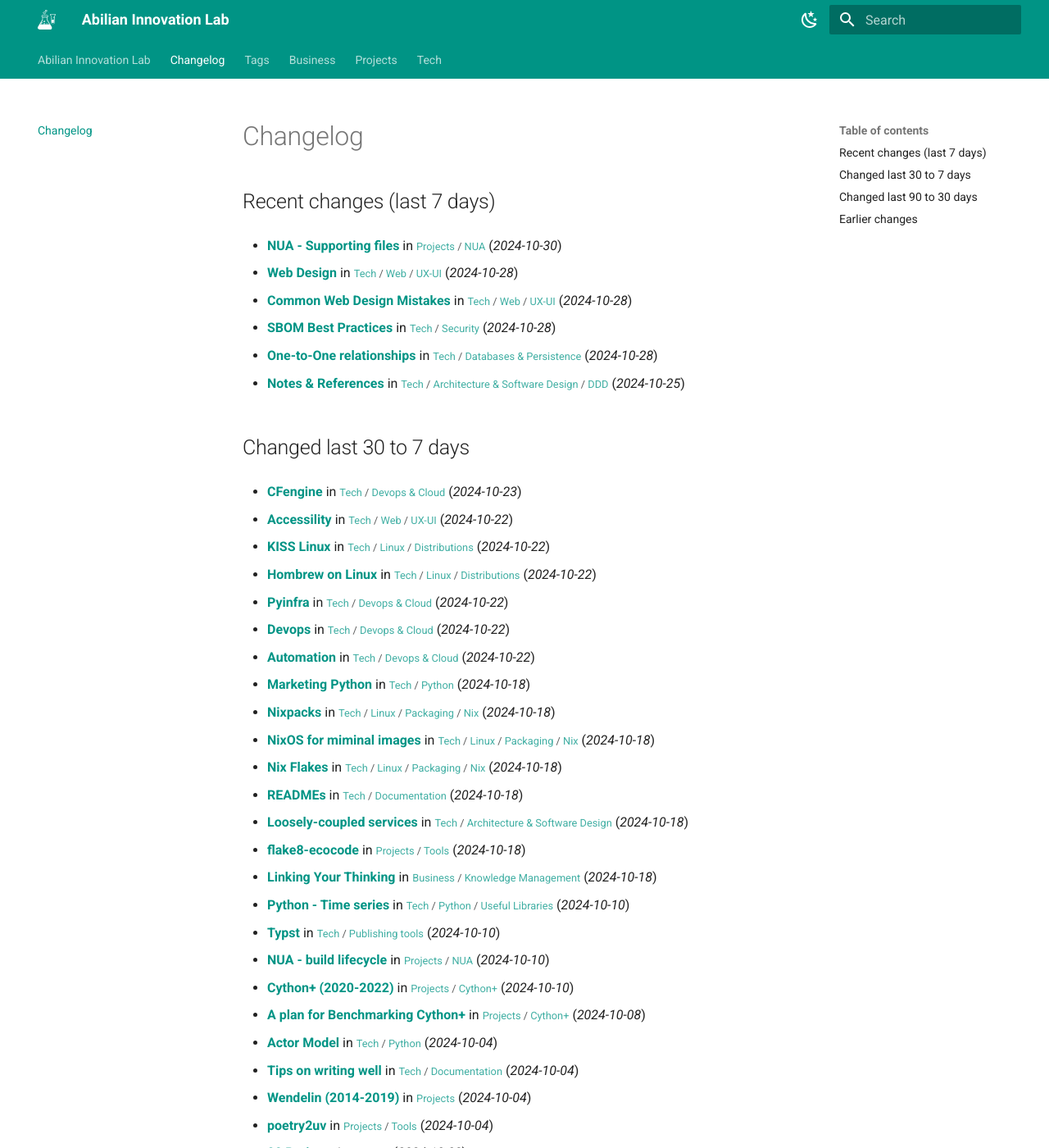
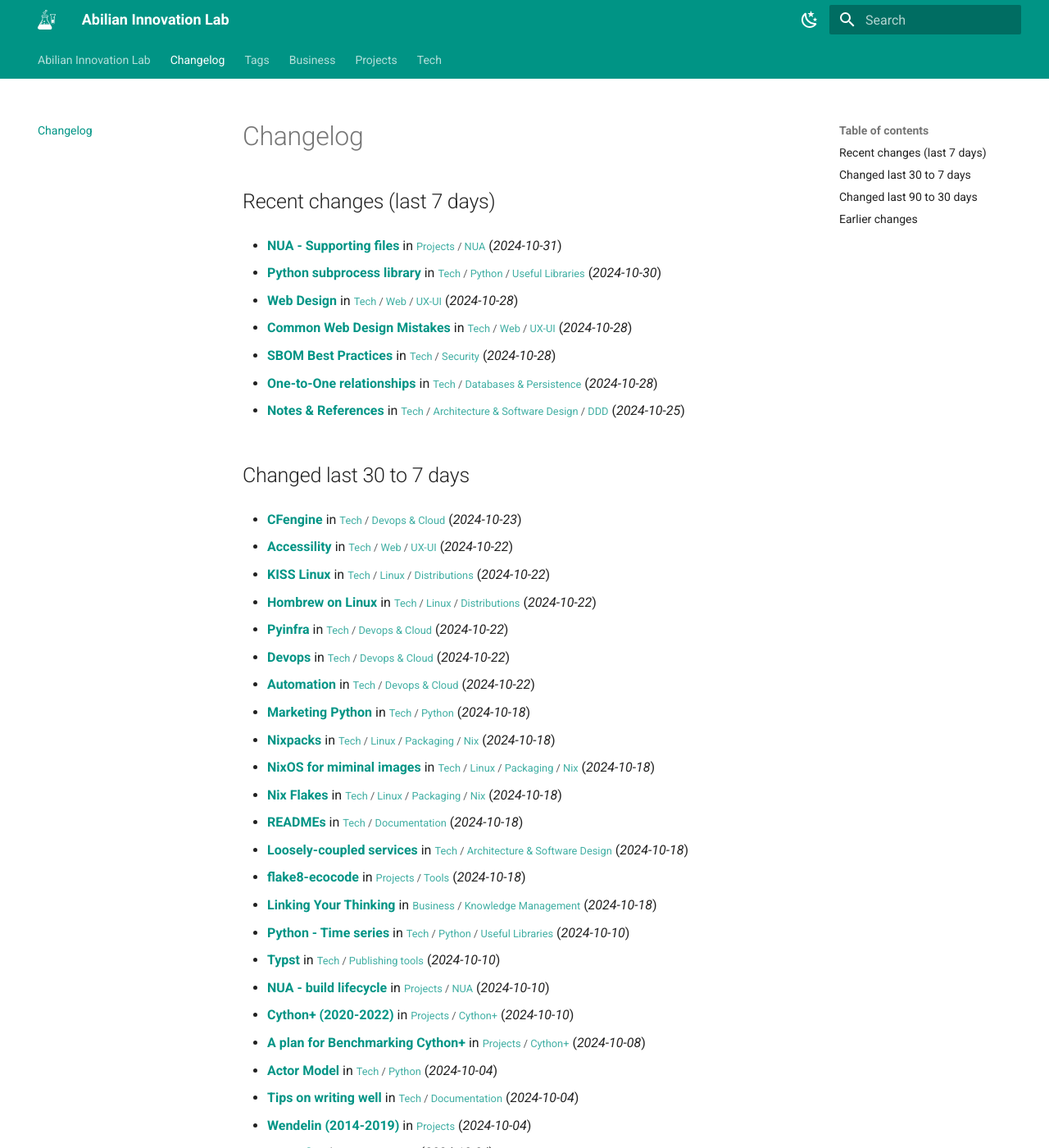
Before and after one commit to abilian/lab.abilian.com, an MkDocs documentation site: the page built from docs/changelog.md, in a window 1280 px wide and 1400 px high. Shown: the whole window at 82% size. Built offline with MkDocs 1.6.1 and Material for MkDocs 9.7.7, drawn with Linux system fonts in a browser that asks for light colours; comment, search, counter and statistics services are not loaded; some of the changed text lies outside the part shown.

Commit message:
Update content

```diff
--- a/docs/changelog.md
+++ b/docs/changelog.md
@@ -2,7 +2,9 @@
 
 ## Recent changes (last 7 days)
 
-- **[NUA - Supporting files](/Projects/NUA/NUA - Supporting files/)** in <small>[Projects](/Projects/00 Projects/) / [NUA](/Projects/NUA/00 NUA/)</small> (*2024-10-30*)
+- **[NUA - Supporting files](/Projects/NUA/NUA - Supporting files/)** in <small>[Projects](/Projects/00 Projects/) / [NUA](/Projects/NUA/00 NUA/)</small> (*2024-10-31*)
+
+- **[Python subprocess library](/Tech/Python/Useful Libraries/Python subprocess library/)** in <small>[Tech](/Tech/00 Technology/) / [Python](/Tech/Python/(Pretty) tables in Python/) / [Useful Libraries](/Tech/Python/Useful Libraries/00 Useful librairies/)</small> (*2024-10-30*)
 
 - **[Web Design](/Tech/Web/UX-UI/Web Design/)** in <small>[Tech](/Tech/00 Technology/) / [Web](/Tech/Web/Content Repositories/) / [UX-UI](/Tech/Web/UX-UI/Accessility/)</small> (*2024-10-28*)
 
```
Also changed, not shown: other parts of docs/changelog.md (+4 -4 lines).
